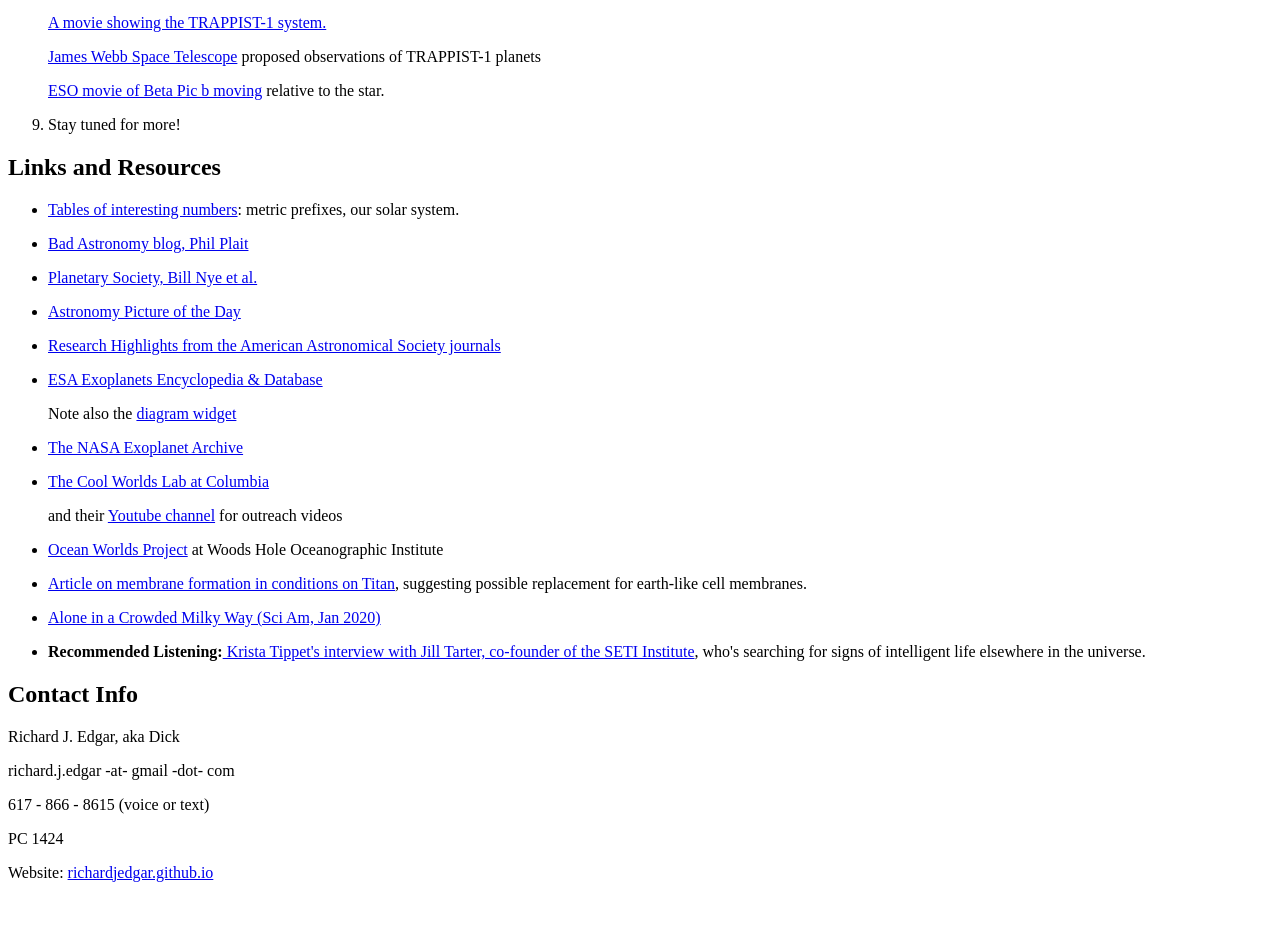
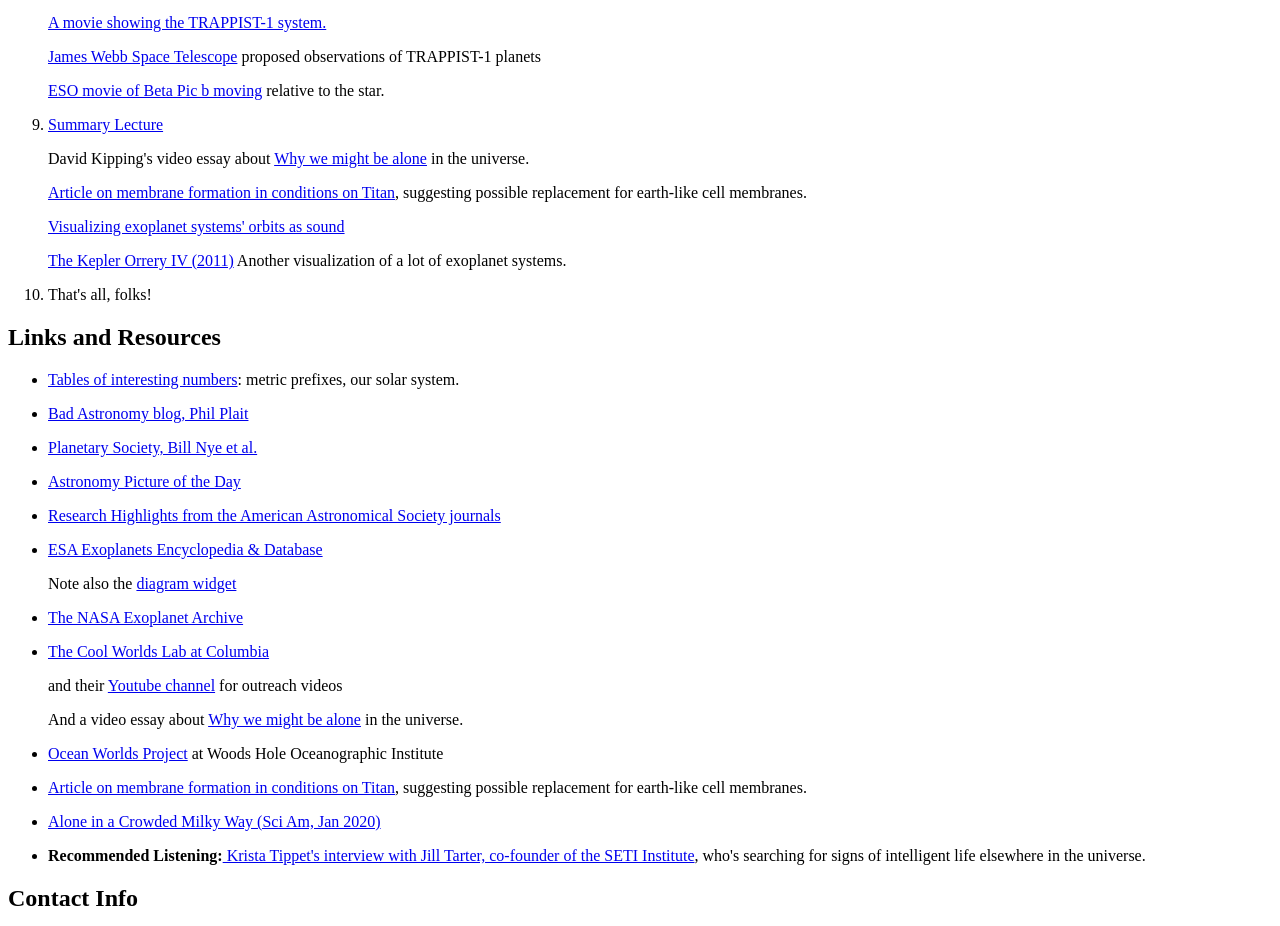
Before and after one commit to richardjedgar/richardjedgar.github.io, a plain HTML site: page PlanetsCourse/index.html in a window 1280 px wide. Shown: the part 827-1753 px from the top of the page. Before the commit the page ends 1725 px from the top, so only its background shows below. Drawn offline with Linux system fonts and the light colour scheme.

Commit message:
For Summary Lecture 6

```diff
--- a/PlanetsCourse/index.html
+++ b/PlanetsCourse/index.html
@@ -44,7 +44,14 @@ A movie showing the TRAPPIST-1 system.</a></p>
 <P><a href="https://youtu.be/jbSXBbyWsTE">James Webb Space Telescope</a> proposed observations of TRAPPIST-1 planets</p></li>
 <P><a href="https://upload.wikimedia.org/wikipedia/commons/transcoded/9/9c/Beta_Pictoris_b_in_Motion.webm/Beta_Pictoris_b_in_Motion.webm.360p.vp9.webm">ESO movie of Beta Pic b moving</a> relative to the star.</p></li>
 
-<li>Stay tuned for more!
+<li><P> <a href="SummaryLecture.pdf">
+Summary Lecture</a></p>
+<P>David Kipping's video essay about <a href="https://youtu.be/PqEmYU8Y_rI">Why we might be alone</a> in the universe.
+<P><a href="https://phys.org/news/2020-02-polarity-inverted-membranes-self-assemble-saturn-moon.html">Article on membrane formation in conditions on Titan</a>, suggesting possible replacement for earth-like cell membranes.</p>
+<P><a href=" https://eos.org/articles/set-to-music-exoplanets-reveal-insight-on-their-formation">Visualizing exoplanet systems' orbits as sound</a></p>
+<p><a href="https://apod.nasa.gov/apod/ap151205.html">The Kepler Orrery IV (2011)</a> Another visualization of a lot of exoplanet systems.</p></li>
+
+<li>That's all, folks! </li>
 </ol>
 
 <P><h2>Links and Resources</h2></p>
@@ -62,7 +69,8 @@ Note also the <a href="http://exoplanet.eu/diagrams/">diagram widget</a></p></li
 The NASA Exoplanet Archive</a></p></li>
 <li><P><a href="http://coolworlds.astro.columbia.edu/">The Cool Worlds Lab at Columbia</a>
 </p><p>and their <a href="https://www.youtube.com/coolworldslab">Youtube channel</a>
-for outreach videos</p></li>
+for outreach videos</p>
+<P>And a video essay about <a href="https://youtu.be/PqEmYU8Y_rI">Why we might be alone</a> in the universe.</li>
 <li><P><a href="https://oceanworlds.whoi.edu/">Ocean Worlds Project</a> at Woods Hole Oceanographic Institute</p></li>
 <li><P><a href="https://phys.org/news/2020-02-polarity-inverted-membranes-self-assemble-saturn-moon.html">Article on membrane formation in conditions on Titan</a>, suggesting possible replacement for earth-like cell membranes.</p></li>
 <li><P><a href="Alone in a Crowded Milky Way - Scientific American.pdf">
```
Also changed, not shown: 1 other file.
